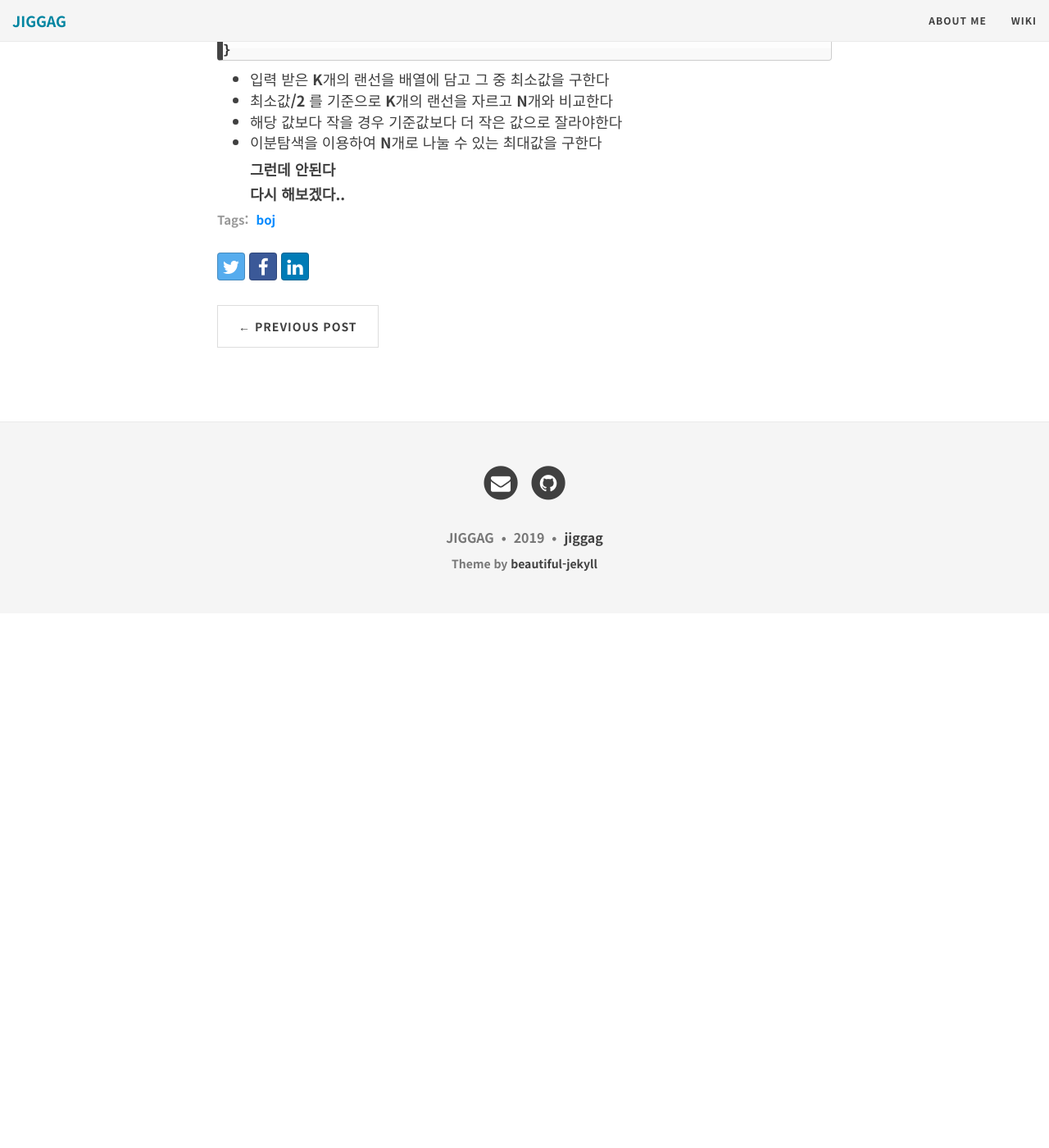
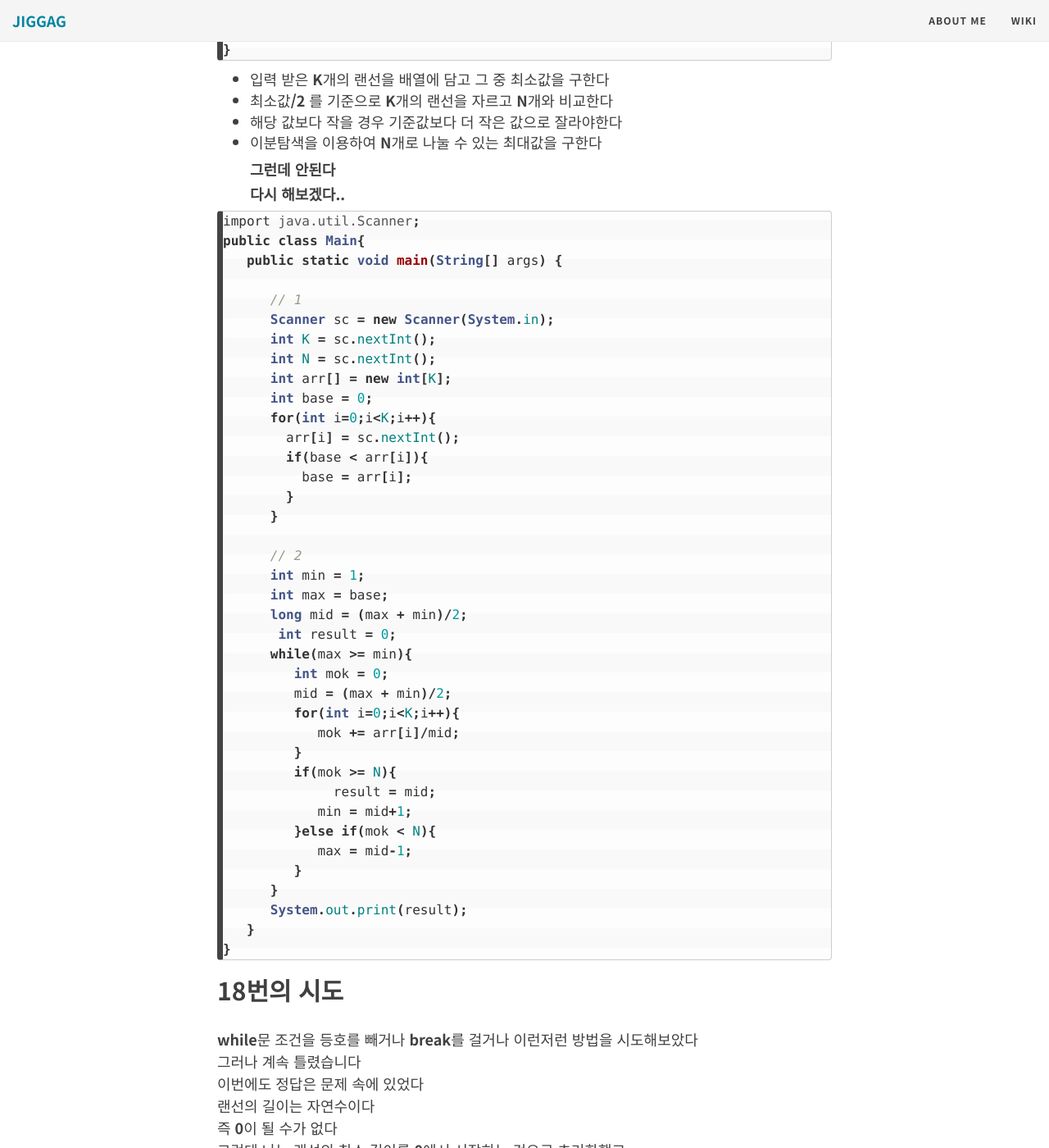
Before and after one commit to jiggag/jiggag.github.io, a Jekyll site: the page built from _posts/2019-02/2019-02-12-BOJ-1654.md, in a window 1280 px wide and 1400 px high, scrolled down 1270 px. Shown: the whole window at 82% size. Built offline with Jekyll 4.4.1, drawn with Linux system fonts in a browser that asks for light colours; nearby versions of some CDN libraries; comment, search, counter and statistics services are not loaded; before the commit the page ends 2018 px from its top, so only the background shows below that; some of the changed text lies outside the part shown.

Commit message:
Update 2019-02-12-BOJ-1654.md

````diff
--- a/_posts/2019-02/2019-02-12-BOJ-1654.md
+++ b/_posts/2019-02/2019-02-12-BOJ-1654.md
@@ -55,3 +55,53 @@ public class Main{
 - 이분탐색을 이용하여 N개로 나눌 수 있는 최대값을 구한다
 #### 그런데 안된다
 #### 다시 해보겠다..
+
+```java
+import java.util.Scanner;
+public class Main{
+   public static void main(String[] args) {
+
+      // 1
+      Scanner sc = new Scanner(System.in);
+      int K = sc.nextInt();
+      int N = sc.nextInt();
+      int arr[] = new int[K];
+      int base = 0;
+      for(int i=0;i<K;i++){
+        arr[i] = sc.nextInt();
+        if(base < arr[i]){
+          base = arr[i];
+        }
+      }
+
+      // 2
+      int min = 1;
+      int max = base;
+      long mid = (max + min)/2;
+       int result = 0;
+      while(max >= min){
+         int mok = 0;
+         mid = (max + min)/2;
+         for(int i=0;i<K;i++){
+            mok += arr[i]/mid;
+         }
+         if(mok >= N){
+              result = mid;
+            min = mid+1;
+         }else if(mok < N){
+            max = mid-1;
+         }
+      }
+      System.out.print(result);
+   }
+}
+```
+
+## 18번의 시도
+while문 조건을 등호를 빼거나 break를 걸거나 이런저런 방법을 시도해보았다<br/>
+그러나 계속 틀렸습니다<br/>
+이번에도 정답은 문제 속에 있었다<br/>
+랜선의 길이는 자연수이다<br/>
+즉 0이 될 수가 없다<br/>
+그런데 나는 랜선의 최소 길이를 0에서 시작하는 것으로 초기화했고<br/>
+이게 문제가 되었다
````
